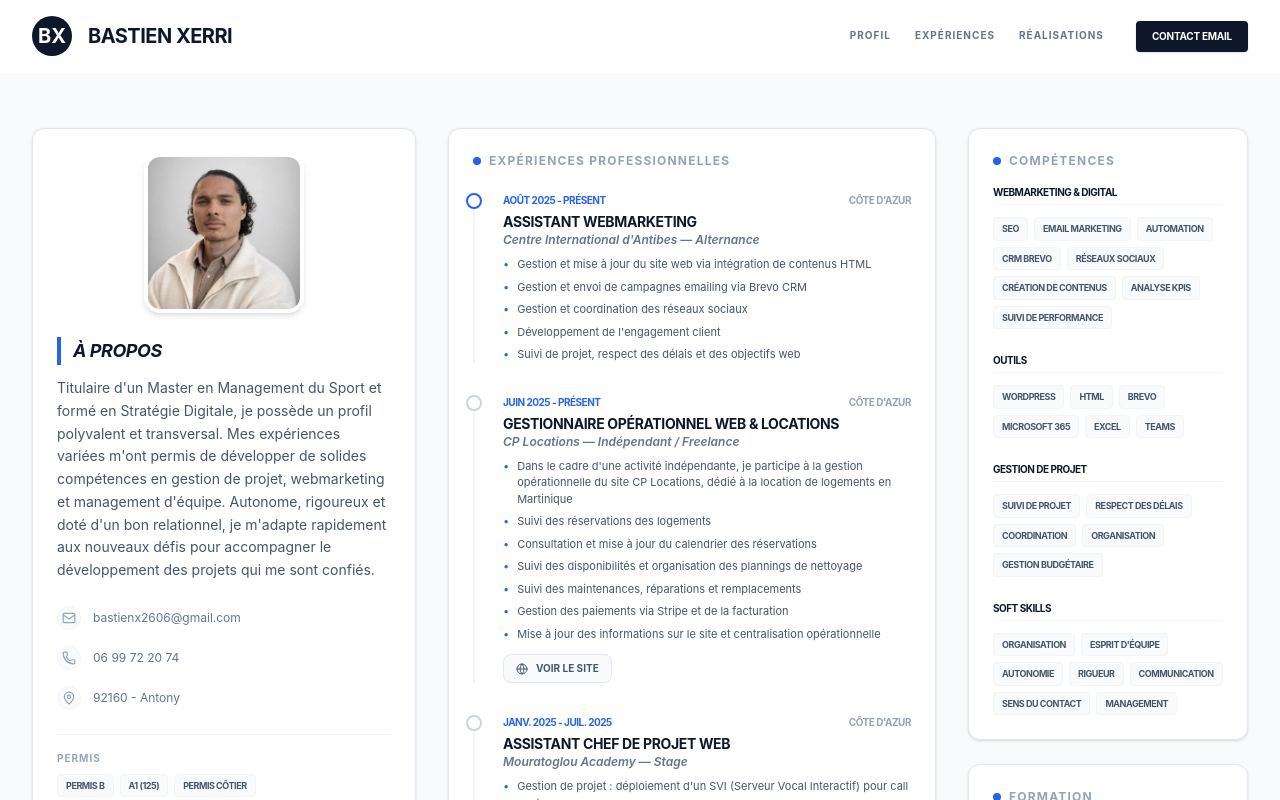
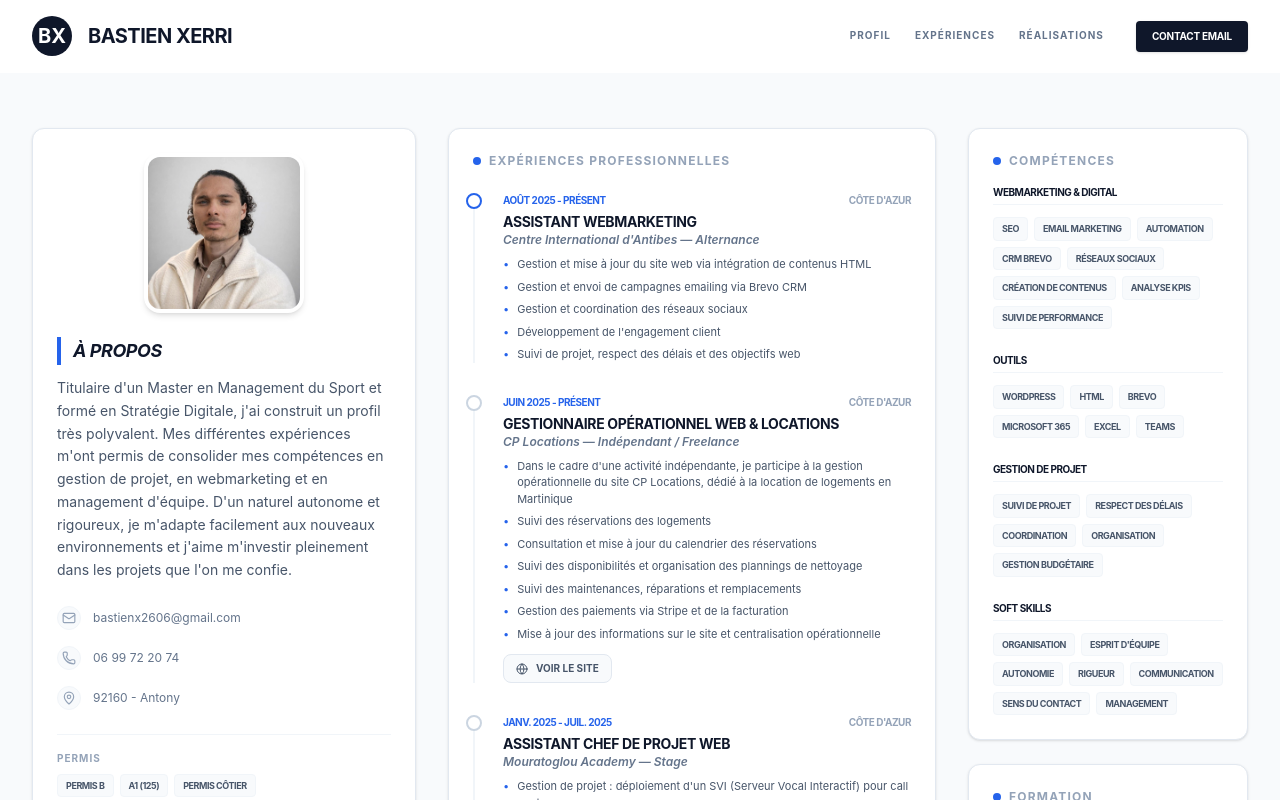
Before and after one commit to bastienx2606-create/Bastien-XERRI, a React (Vite) app: page / in a window 1280 px wide. Shown: the top 800 px of the page. Built offline with nearby package versions, Linux system fonts and the light colour scheme.

Commit message:
content: rewrite about section to sound more natural

```diff
--- a/src/constants.ts
+++ b/src/constants.ts
@@ -3,7 +3,7 @@ export const CV_DATA = {
     fullName: "Bastien Xerri",
     title: "",
     catchphrase: "Passionné par le digital, je mets mes compétences en webmarketing et gestion de projet au service du développement des marques.",
-    about: "Titulaire d'un Master en Management du Sport et formé en Stratégie Digitale, je possède un profil polyvalent et transversal. Mes expériences variées m'ont permis de développer de solides compétences en gestion de projet, webmarketing et management d'équipe. Autonome, rigoureux et doté d'un bon relationnel, je m'adapte rapidement aux nouveaux défis pour accompagner le développement des projets qui me sont confiés.",
+    about: "Titulaire d'un Master en Management du Sport et formé en Stratégie Digitale, j'ai construit un profil très polyvalent. Mes différentes expériences m'ont permis de consolider mes compétences en gestion de projet, en webmarketing et en management d'équipe. D'un naturel autonome et rigoureux, je m'adapte facilement aux nouveaux environnements et j'aime m'investir pleinement dans les projets que l'on me confie.",
     email: "bastienx2606@gmail.com",
     phone: "06 99 72 20 74",
     location: "92160 - Antony",
```
